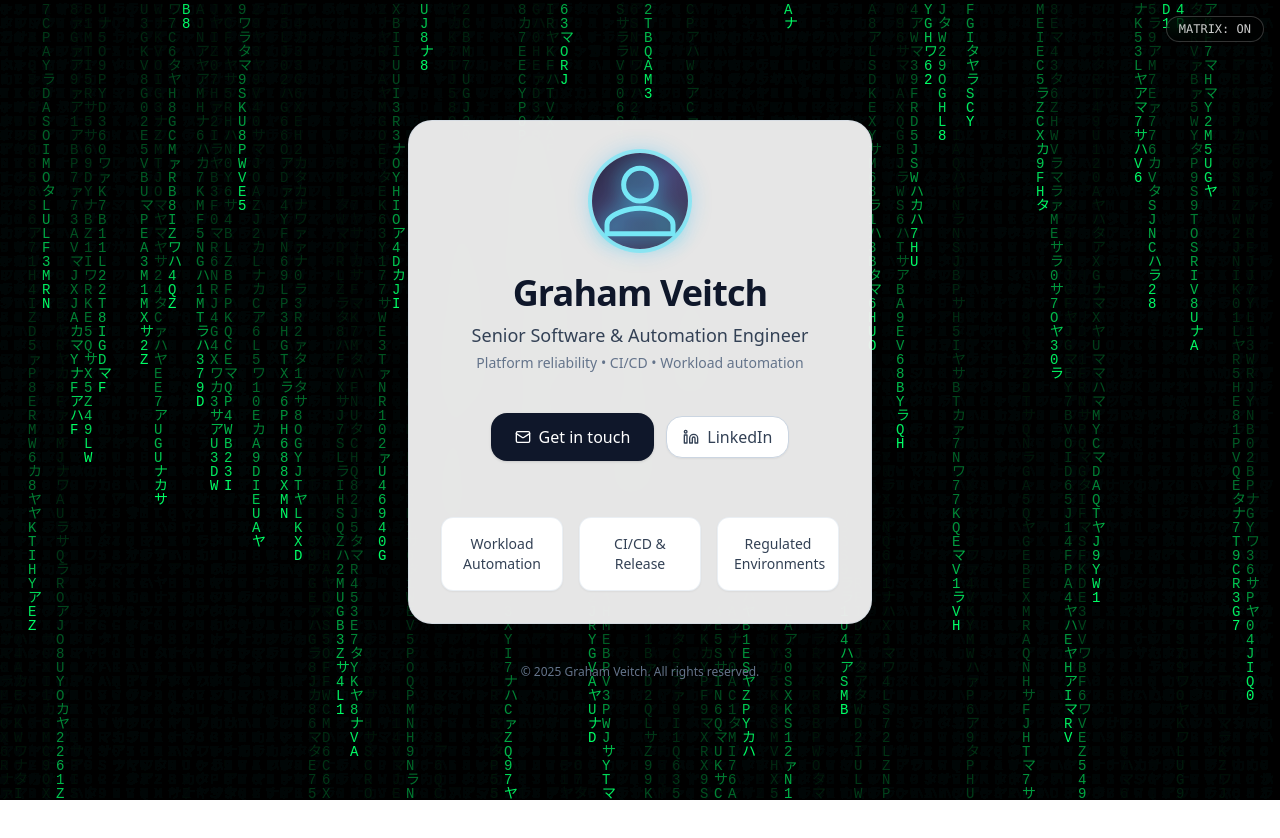
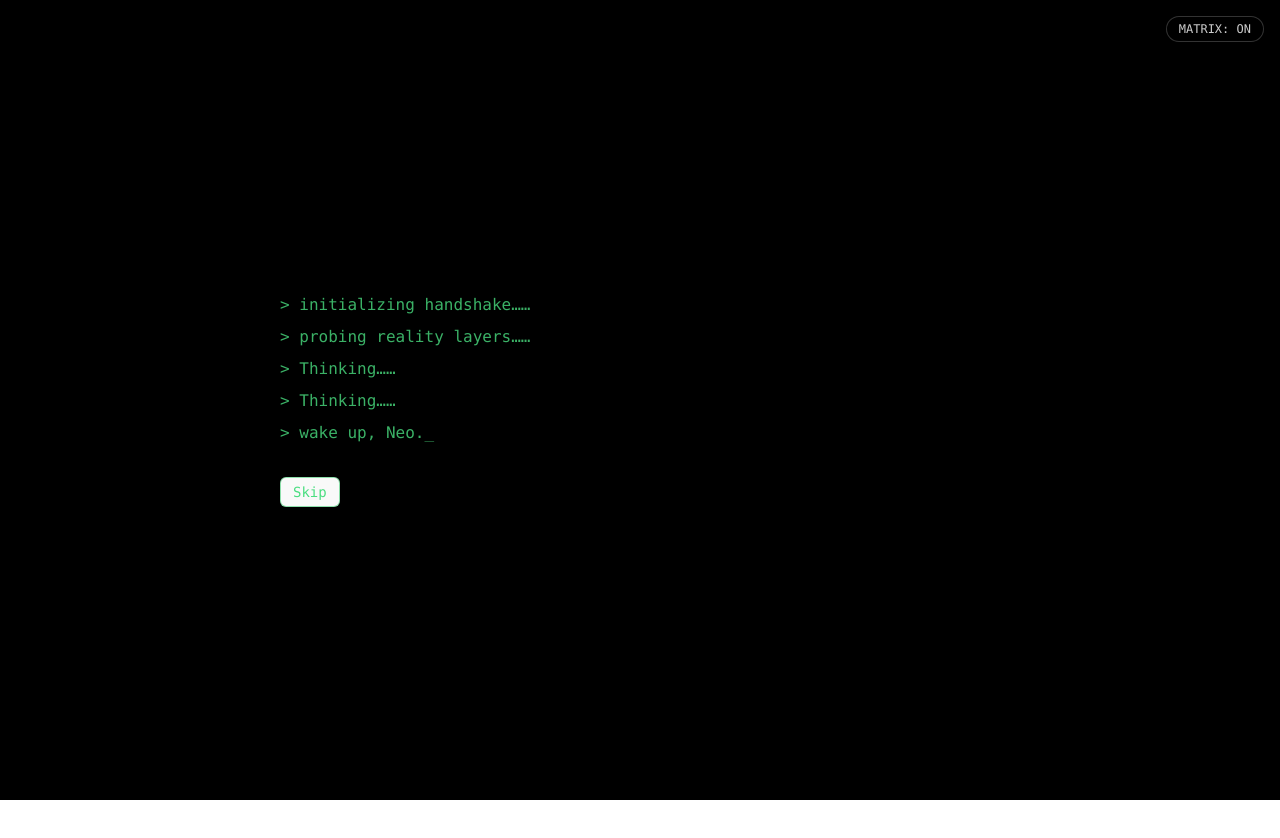
Before and after one commit to gveitch1972/gv-landing-page, a React (Vite) app: page / in a window 1280 px wide. Shown: the top 838 px of the page. Before the commit the page ends 800 px from the top, so only its background shows below. Built offline with nearby package versions, Linux system fonts and the light colour scheme.

Commit message:
Stable update: LinkedIn icon fix + current working UI; card layout to be revisited

```diff
--- a/package.json
+++ b/package.json
@@ -13,7 +13,8 @@
     "framer-motion": "^12.23.24",
     "lucide-react": "^0.553.0",
     "react": "^19.2.0",
-    "react-dom": "^19.2.0"
+    "react-dom": "^19.2.0",
+    "react-icons": "^5.5.0"
   },
   "devDependencies": {
     "@eslint/js": "^9.39.1",
--- a/src/App.tsx
+++ b/src/App.tsx
@@ -1,5 +1,6 @@
 import { motion } from "framer-motion"
-import { Mail, Linkedin } from "lucide-react"
+import { Mail } from "lucide-react"
+import { FaLinkedin } from "react-icons/fa";
 import MatrixRain from "./components/MatrixRain";
 import TerminalIntro from "./components/TerminalIntro";
 import ThemeToggle from "./components/ThemeToggle";
@@ -10,7 +11,8 @@ import ThemeToggle from "./components/ThemeToggle";
 const config = {
   name: "Graham Veitch",
   tagline: "Senior Software & Automation Engineer",
-  subTagline: "Platform reliability • CI/CD • Workload automation",
+  subTagline: "Tech-Agnostic Digital Disruptor | Blending Critical Thinking, Collaboration, Communication, Creativity & Imagination to shape what’s next…",
+  //subTagline: "Platform reliability • CI/CD • Workload automation",
   photoUrl: "", // ← paste a photo URL (https://...) OR leave blank to use avatar
   email: "grahamcveitch@gmail.com",
   linkedin: "https://www.linkedin.com/in/grahamveitch",
@@ -55,8 +57,8 @@ export default function LandingPage() {
       	<MatrixRain />
 	<TerminalIntro />
 	<ThemeToggle />
-      <div className="app-wrap w-screen min-h-screen flex items-center justify-center bg-gradient-to-br from-slate-50 to-slate-100 px-4 relative z-10">
-      <main className="relative w-full max-w-lg mx-auto px-6 py-20">
+      <div className="app-wrap w-screen min-h-screen flex items-center justify-center bg-gradient-to-br from-slate-50 to-slate-1000 px-4 relative z-10">
+      <main className="relative w-full max-w-lg mx-auto px-4 py-20">
         <motion.section
           initial={{ opacity: 0, y: 20 }}
           animate={{ opacity: 1, y: 0 }}
@@ -84,26 +86,37 @@ export default function LandingPage() {
                 </a>
                 {config.linkedin && (
 		<a
-                    href={config.linkedin}
+  			href="www.linkedin.com/in/grahamveitch"
   			target="_blank"
-                    rel="noreferrer"
-                    className="inline-flex items-center rounded-2xl border border-slate-300 bg-white px-4 py-2 text-slate-700 shadow-sm hover:bg-slate-50"
+  			rel="noopener noreferrer"
+  			className="flex items-center gap-2 px-4 py-2 rounded-full border border-gray-300 text-black hover:bg-gray-100 transition"
 		>
-                    <Linkedin className="mr-2 h-4 w-4" /> LinkedIn
+  			<FaLinkedin className="w-4 h-4 text-[#0A66C2]" aria-hidden="true" />
+  			<span>LinkedIn</span>
 		</a>
                 )}
               </div>
 
+
 {/* Highlights strip */}
-              <div className="mt-8 grid gap-4 sm:grid-cols-3">
+<div className="mt-8 grid gap-4 sm:grid-cols-2 lg:grid-cols-3">
   {[
-                  "Workload Automation",
-                  "CI/CD & Release",
+    "Technical Integration & Vendor Success Management",
+    "Enterprise Workload Automation",
+    "Platform Reliability, Incident, Change & Governance",
+    "Agile, CI/CD & Release",
+    "Scripting & Programming",
     "Regulated Environments",
-                ].map((item) => (
+    "Agile Delivery & Cross-Team Collaboration",
+    "Enterprise Batch Scheduling & Job Orchestration",
+    "Hidden Skill 1",
+    "Hidden Skill 2",
+  ]
+    .slice(0, 3)
+    .map((item) => (
       <div
         key={item}
-                    className="rounded-xl border border-slate-200/70 bg-white p-4 text-sm text-slate-700 shadow-sm"
+        className="rounded-xl border border-slate-200/70 bg-white px-4 py-3 text-sm text-slate-700 shadow-sm flex justify-center text-center"
       >
         {item}
       </div>
@@ -118,9 +131,9 @@ export default function LandingPage() {
           initial={{ opacity: 0 }}
           animate={{ opacity: 1 }}
           transition={{ delay: 0.4, duration: 0.6 }}
-          className="mt-10 text-center text-xs text-slate-500"
+          className="mt-10 text-left text-base text-slate-800"
         >
-          © {new Date().getFullYear()} {config.name}. All rights reserved.
+          © {new Date().getFullYear()} {config.name}. All rights reserved. Well apart from the Matrix stuff, some movie in the 90's lol.
         </motion.footer>
       </main>
     </div>
--- a/src/components/TerminalIntro.tsx
+++ b/src/components/TerminalIntro.tsx
@@ -2,9 +2,10 @@ import { useEffect, useState } from "react";
 import { motion, AnimatePresence } from "framer-motion";
 
 const LINES = [
-  "> initializing handshake…",
-  "> probing reality layers…",
-  "> Thinking.....…",
+  "> initializing handshake……",
+  "> probing reality layers……",
+  "> Thinking……",
+  "> Thinking……",
   "> wake up, Neo.",
 ];
 
@@ -16,10 +17,10 @@ export default function TerminalIntro() {
   useEffect(() => {
     if (!visible) return;
     if (lineIndex >= LINES.length) {
-      const t = setTimeout(() => setVisible(false), 700);
+      const t = setTimeout(() => setVisible(false), 2500);
       return () => clearTimeout(t);
     }
-    const t = setTimeout(() => setLineIndex((i) => i + 1), 1000);
+    const t = setTimeout(() => setLineIndex((i) => i + 1), 1200);
     return () => clearTimeout(t);
   }, [lineIndex, visible]);
 
```
Also changed, not shown: 1 other file (tests, documents, lock files or other folders). Lines whose indentation alone changed are shown as unchanged.
